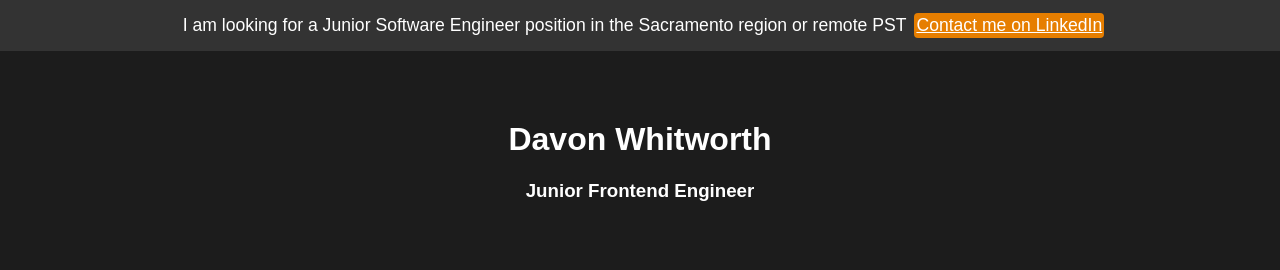
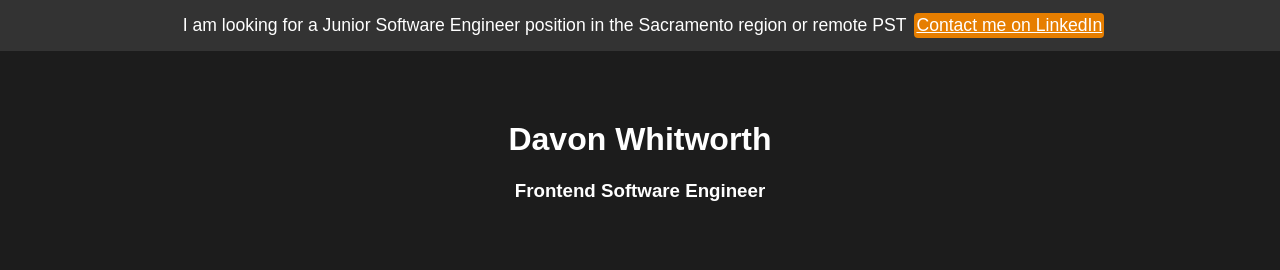
Before and after one commit to DavonWhitworth/davon-whitworth, a React (Create React App) app: page / in a window 1280 px wide. Shown: the top 270 px of the page. Built offline with nearby package versions, Linux system fonts and the light colour scheme.

Commit message:
word change

```diff
--- a/src/components/introcard.js
+++ b/src/components/introcard.js
@@ -32,7 +32,7 @@ const introCard = () => {
     <Headcard>
       <Infodiv>
         <h1>Davon Whitworth</h1>
-        <h3>Junior Frontend Engineer</h3>
+        <h3>Frontend Software Engineer</h3>
       </Infodiv>
     </Headcard>
   );
```
